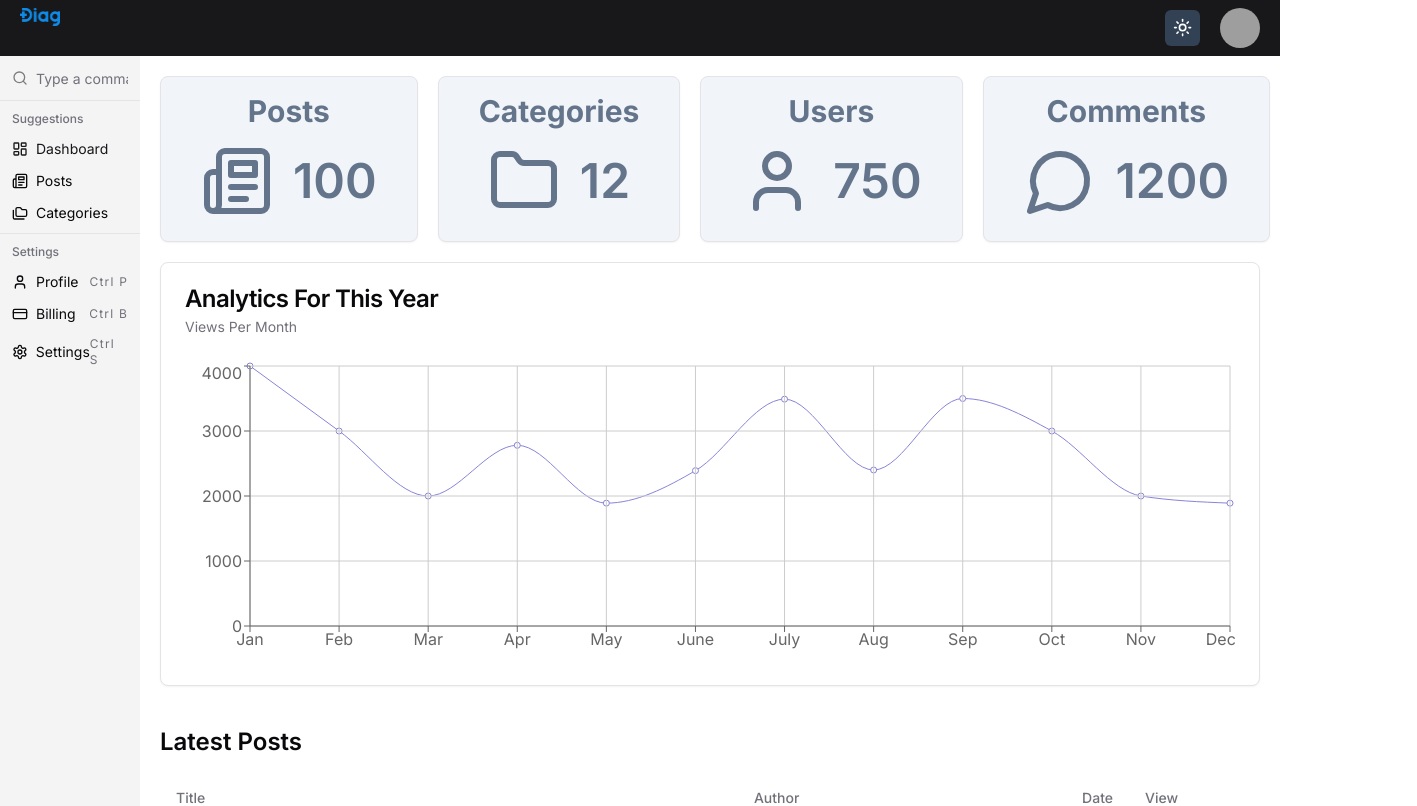
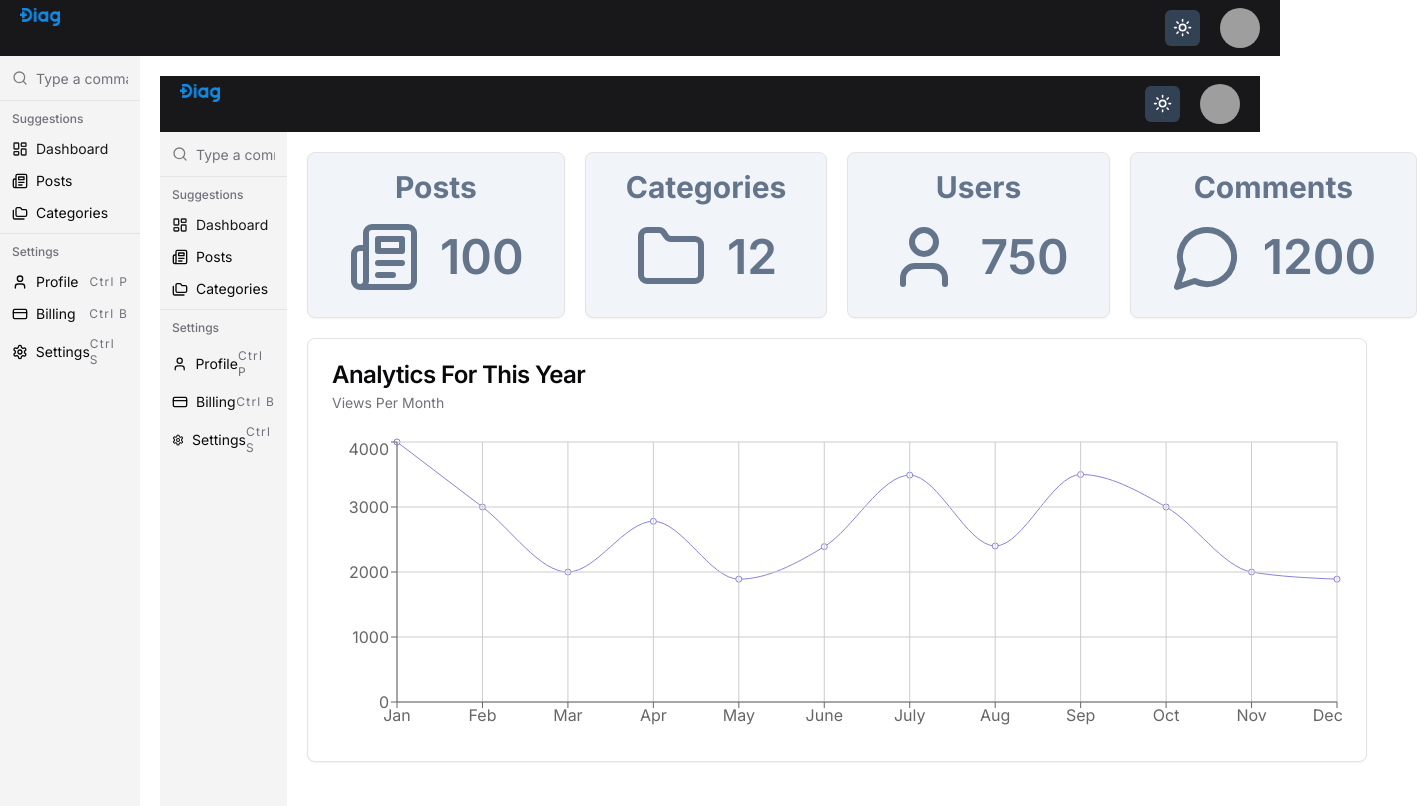
Before and after one commit to nt2311-vn/nextjs-admindashboard, a Next.js app: page / in a window 1280 px wide. Shown: the top 806 px of the page, 1417 px wide, since content can reach past the window. Built offline with nearby package versions, Linux system fonts and the light colour scheme; grey boxes are pictures that could not be loaded.

Commit message:
move layout to main

```diff
--- /dev/null
+++ b/app/(main)/layout.tsx
@@ -0,0 +1,18 @@
+import Navbar from "@/components/Navbar";
+import Sidebar from "@/components/Sidebar";
+
+const MainLayout = ({ children }: { children: React.ReactNode }) => {
+  return (
+    <>
+      <Navbar />
+      <div className="flex">
+        <div className="hidden md:block h-[100vh] w-[300px]">
+          <Sidebar />
+        </div>
+        <div className="p-5 w-full md:max-w-[1140px]">{children}</div>
+      </div>
+    </>
+  );
+};
+
+export default MainLayout;
--- /dev/null
+++ b/app/(main)/page.tsx
@@ -0,0 +1,35 @@
+import DashboardCard from "@/components/dashboard/DashboardCard";
+import { Folder, Newspaper, User, MessageCircle } from "lucide-react";
+import PostsTable from "@/components/posts/PostsTable";
+import AnalyticsChart from "@/components/dashboard/AnalyticsChart";
+
+export default function Home() {
+  return (
+    <>
+      <div className="flex flex-col md:flex-row justify-between gap-5 mb-5">
+        <DashboardCard
+          title="Posts"
+          count={100}
+          icon={<Newspaper className="text-slate-500" size={72} />}
+        />
+        <DashboardCard
+          title="Categories"
+          count={12}
+          icon={<Folder className="text-slate-500" size={72} />}
+        />
+        <DashboardCard
+          title="Users"
+          count={750}
+          icon={<User className="text-slate-500" size={72} />}
+        />
+        <DashboardCard
+          title="Comments"
+          count={1200}
+          icon={<MessageCircle className="text-slate-500" size={72} />}
+        />
+      </div>
+      <AnalyticsChart />
+      <PostsTable title="Latest Posts" limit={5} />
+    </>
+  );
+}
```
